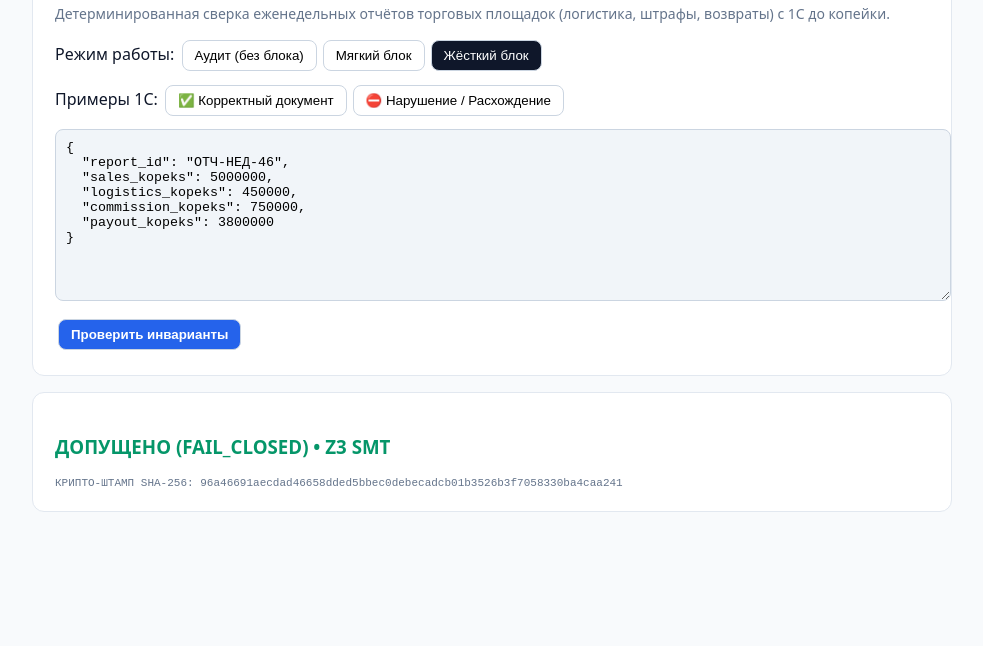
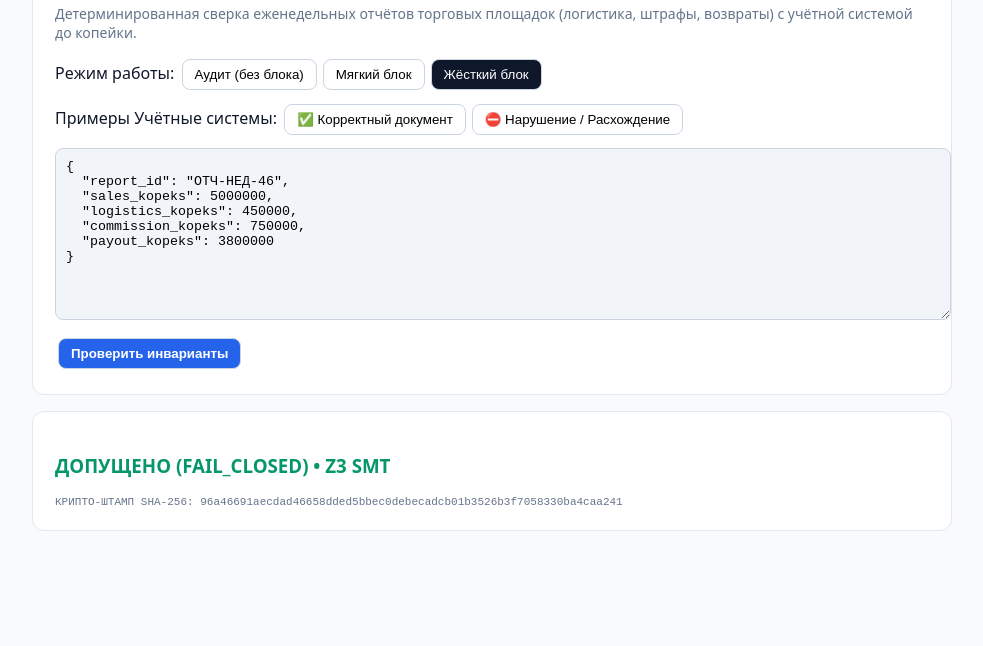
Before and after one commit to apumiaaifund/apumia-mp-payout-guard-demo, a plain HTML site: page index.html in a window 1280 px wide. Shown: the part 154-800 px from the top of the page, without its empty margins (148-1131 px from the left). Drawn offline with Linux system fonts and the light colour scheme.

Commit message:
legal(ames-v2): remove third-party trademarks from sandbox

```diff
--- a/index.html
+++ b/index.html
@@ -1,5 +1,5 @@
 <!DOCTYPE html><html lang="ru"><head><meta charset="UTF-8"/><meta name="viewport" content="width=device-width,initial-scale=1"/>
-<title>АПУМИЯ Сверка Выплат Площадок 1С — AMES v2.0</title><style>
+<title>АПУМИЯ Сверка Расчётов с Торговыми Площадками — AMES v2.0</title><style>
 body{background:#f8fafc;color:#0f172a;font-family:system-ui,-apple-system,sans-serif;padding:24px;max-width:920px;margin:auto}
 .card{background:#fff;border:1px solid #e2e8f0;border-radius:12px;padding:22px;margin-bottom:16px}
 button{background:#fff;border:1px solid #cbd5e1;padding:7px 12px;border-radius:8px;cursor:pointer;margin:3px}
@@ -8,16 +8,16 @@ textarea{width:100%;height:150px;background:#f1f5f9;border:1px solid #cbd5e1;bor
 .PASS{color:#059669}.ALERT_PASS{color:#d97706}.BLOCK{color:#dc2626}
 </style></head><body>
 <div style="display:flex;justify-content:space-between;margin-bottom:16px;font-size:13px"><strong>🛡 AMES v2.0 • Суверенный контур РФ (Без интернета)</strong><a href="https://apumiaaifund.github.io/">← Реестр решений ↗</a></div>
-<div class="card"><h2>АПУМИЯ Сверка Выплат Площадок 1С</h2><p style="color:#64748b;font-size:14px;margin:6px 0 14px">Детерминированная сверка еженедельных отчётов торговых площадок (логистика, штрафы, возвраты) с 1С до копейки.</p>
+<div class="card"><h2>АПУМИЯ Сверка Расчётов с Торговыми Площадками</h2><p style="color:#64748b;font-size:14px;margin:6px 0 14px">Детерминированная сверка еженедельных отчётов торговых площадок (логистика, штрафы, возвраты) с учётной системой до копейки.</p>
 <div>Режим работы: <button id="m1" onclick="sm('SHADOW_AUDIT')">Аудит (без блока)</button><button id="m2" onclick="sm('ENFORCE_SOFT')">Мягкий блок</button><button id="m3" class="act" onclick="sm('FAIL_CLOSED')">Жёсткий блок</button></div>
-<div style="margin-top:8px">Примеры 1С: <button onclick="lp(0)">✅ Корректный документ</button><button onclick="lp(1)">⛔ Нарушение / Расхождение</button></div>
+<div style="margin-top:8px">Примеры Учётные системы: <button onclick="lp(0)">✅ Корректный документ</button><button onclick="lp(1)">⛔ Нарушение / Расхождение</button></div>
 <textarea id="in"></textarea><button class="run" onclick="ev()">Проверить инварианты</button></div>
 <div class="card"><h3 id="res">ГОТОВ К ПРОВЕРКЕ</h3><pre id="det" style="color:#dc2626;font-size:12px;margin:8px 0"></pre><div id="sh" style="font-family:monospace;font-size:11px;color:#64748b"></div></div>
 <script>
 let mode="FAIL_CLOSED";const P=[{"report_id":"ОТЧ-НЕД-46","sales_kopeks":5000000,"logistics_kopeks":450000,"commission_kopeks":750000,"payout_kopeks":3800000},{"report_id":"ОТЧ-НЕД-47","sales_kopeks":5000000,"logistics_kopeks":980000,"commission_kopeks":750000,"payout_kopeks":3100000}];
 function sm(m){mode=m;["SHADOW_AUDIT","ENFORCE_SOFT","FAIL_CLOSED"].forEach((x,i)=>document.getElementById("m"+(i+1)).className=x===m?"act":"");ev();}
 function lp(i){document.getElementById("in").value=JSON.stringify(P[i],null,2);ev();}
-async function ev(){let t;try{t=JSON.parse(document.getElementById("in").value)}catch(e){return}const v=[];if(t.sales_kopeks - t.logistics_kopeks - t.commission_kopeks !== t.payout_kopeks) v.push('РАСХОЖДЕНИЕ_БАЛАНСА_ВЫПЛАТЫ_1С'); if(t.logistics_kopeks > t.sales_kopeks*0.15) v.push('АНОМАЛИЯ_ТАРИФА_ЛОГИСТИКИ');
+async function ev(){let t;try{t=JSON.parse(document.getElementById("in").value)}catch(e){return}const v=[];if(t.sales_kopeks - t.logistics_kopeks - t.commission_kopeks !== t.payout_kopeks) v.push('РАСХОЖДЕНИЕ_БАЛАНСА_ВЫПЛАТЫ_Учётные системы'); if(t.logistics_kopeks > t.sales_kopeks*0.15) v.push('АНОМАЛИЯ_ТАРИФА_ЛОГИСТИКИ');
 const a=v.length===0?"PASS":(mode==="SHADOW_AUDIT"?"ALERT_PASS":"BLOCK");
 const label=a==="PASS"?"ДОПУЩЕНО":(a==="ALERT_PASS"?"ПРЕДУПРЕЖДЕНИЕ (АУДИТ)":"ЗАБЛОКИРОВАНО");
 const b=await crypto.subtle.digest("SHA-256",new TextEncoder().encode(JSON.stringify({t,mode,a,v})));
```
